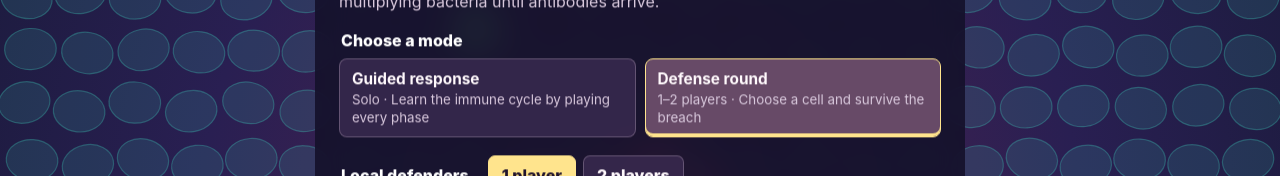
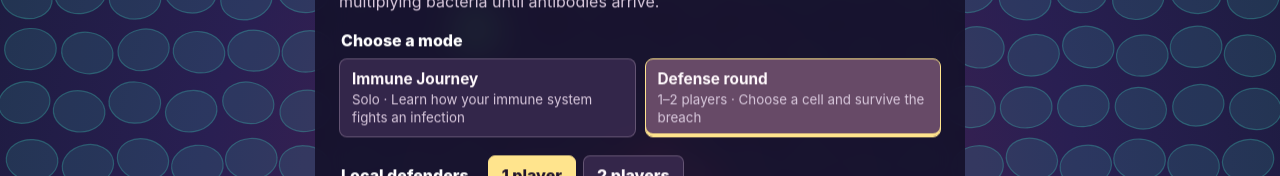
Before and after one commit to youngtai/asteroids, a React (Vite) app: page /games/immune in a window 1280 px wide. Shown: the part 164-340 px from the top of the page. Built offline with nearby package versions, Linux system fonts and the light colour scheme.

Commit message:
Rename guided mode to Immune Journey

```diff
--- a/src/pages/ImmunePage.jsx
+++ b/src/pages/ImmunePage.jsx
@@ -3049,7 +3049,7 @@ export function ImmunePage() {
             className="immune-response-track"
             aria-label={
               snapshot.experience === 'education'
-                ? 'Guided immune response progress'
+                ? 'Immune Journey progress'
                 : 'Adaptive response progress'
             }
             aria-valuemax={
@@ -3228,8 +3228,8 @@ export function ImmunePage() {
               }
               type="button"
             >
-              <strong>Guided response</strong>
-              <small>Solo · Learn the immune cycle by playing every phase</small>
+              <strong>Immune Journey</strong>
+              <small>Solo · Learn how your immune system fights an infection</small>
             </button>
             <button
               aria-pressed={config.experience === 'defense'}
@@ -3289,7 +3289,7 @@ export function ImmunePage() {
               </div>
             </>
           ) : (
-            <ol className="immune-journey-preview" aria-label="Guided response chapters">
+            <ol className="immune-journey-preview" aria-label="Immune Journey chapters">
               {LEARNING_STAGES.map((stage, index) => (
                 <li key={stage.id}>
                   <span>{index + 1}</span>
@@ -3303,7 +3303,7 @@ export function ImmunePage() {
           )}
 
           <button className="immune-start" onClick={startGame} type="button">
-            {config.experience === 'education' ? 'Begin guided response' : 'Defend the tissue'}
+            {config.experience === 'education' ? 'Begin Immune Journey' : 'Defend the tissue'}
           </button>
           <div className="immune-controls">
             <span>P1: WASD, F action, G special</span>
```
